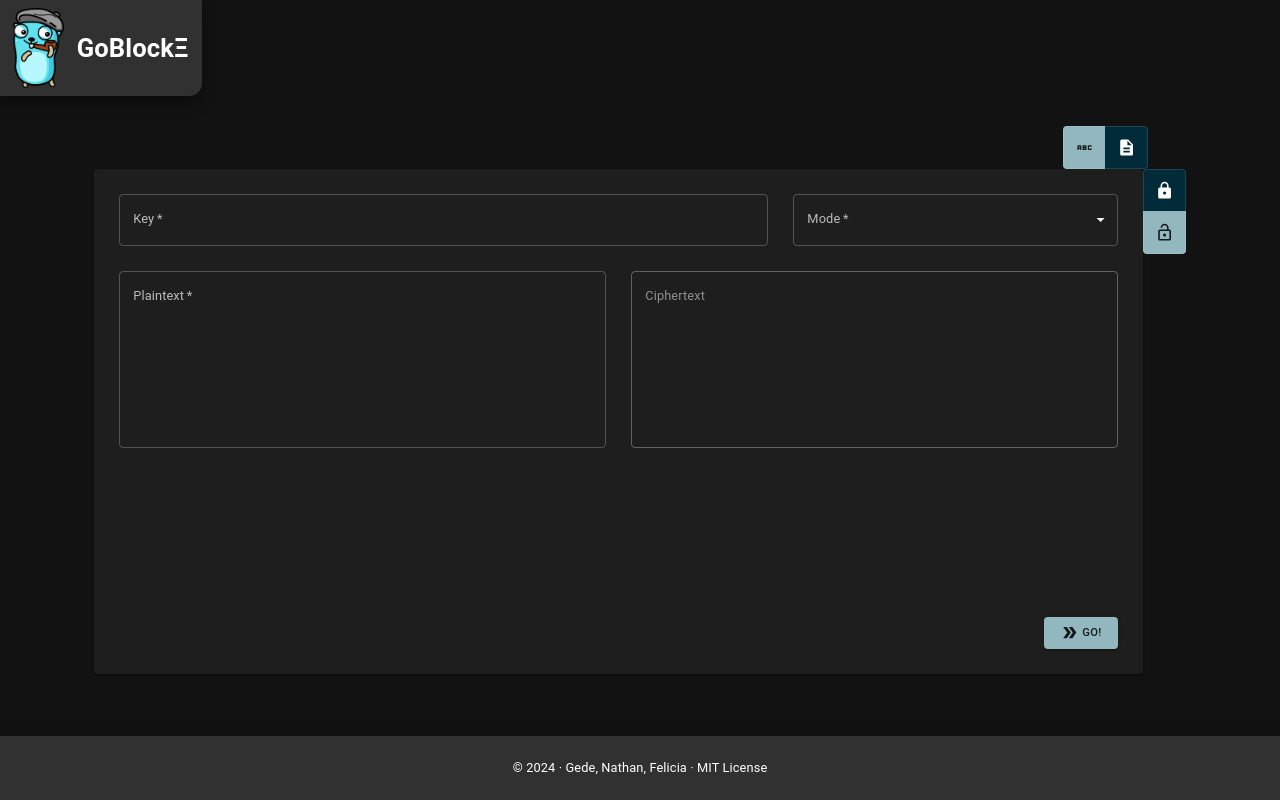
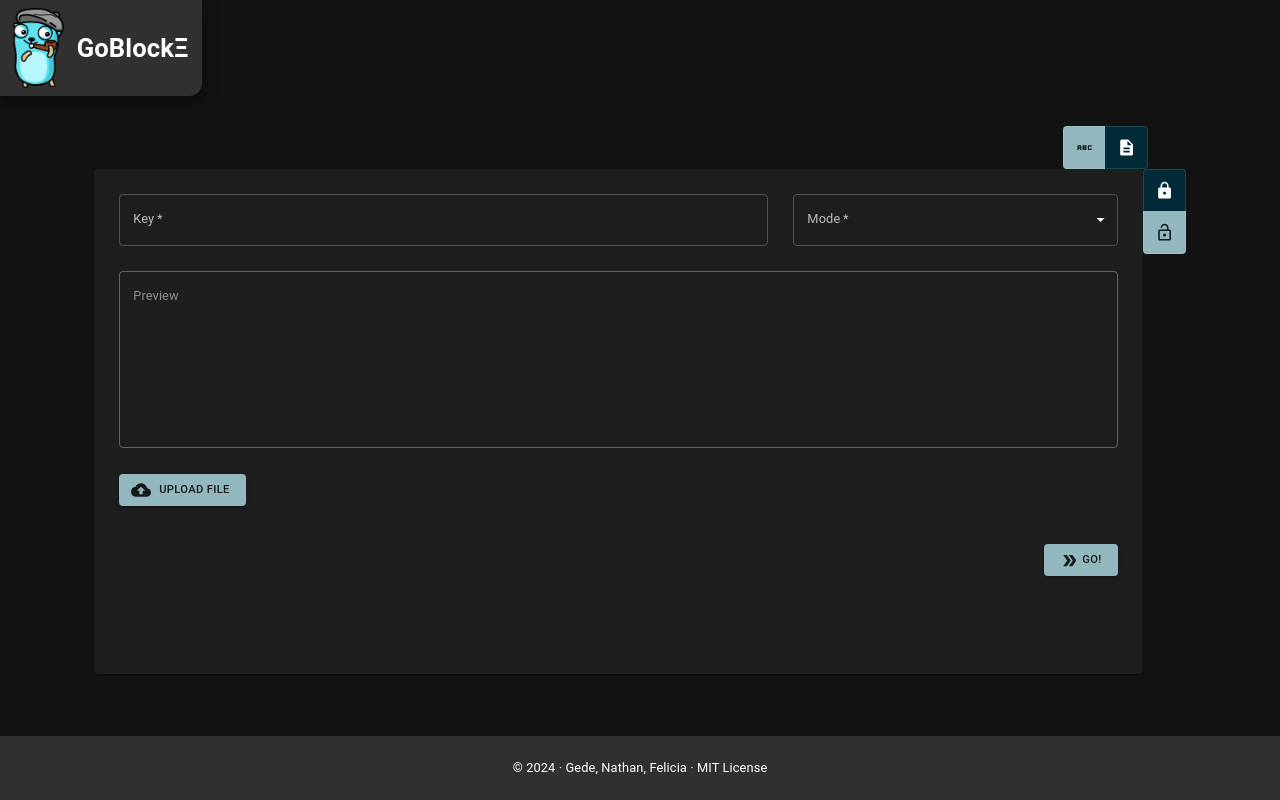
Before and after one commit to LordGedelicious/Block-Cipher-WebApp, a React (Vite) app in the folder frontend/: page / in a window 1280 px wide. Both pictures are taken after a click on the button 1126 px from the left and 147 px from the top of the page. Built offline with nearby package versions, Linux system fonts and the light colour scheme.

Commit message:
Uploading Files
Update Form_File.jsx

```diff
--- /dev/null
+++ b/frontend/src/components/VisuallyHiddenInput.jsx
@@ -0,0 +1,15 @@
+import { styled } from '@mui/material/styles';
+
+const VisuallyHiddenInput = styled('input')({
+  clip: 'rect(0 0 0 0)',
+  clipPath: 'inset(50%)',
+  height: 1,
+  overflow: 'hidden',
+  position: 'absolute',
+  bottom: 0,
+  left: 0,
+  whiteSpace: 'nowrap',
+  width: 1,
+});
+
+export default VisuallyHiddenInput;
--- a/frontend/src/partials/Form_File.jsx
+++ b/frontend/src/partials/Form_File.jsx
@@ -1,17 +1,84 @@
 import './Form_File.css'
 
-import { Box, Card, TextField, Button, ToggleButtonGroup, FormControl, Select, InputLabel, MenuItem } from '@mui/material'
+import { Box, Card, TextField, Button, Switch, Typography, ToggleButtonGroup, Snackbar, FormControl, Select, InputLabel, MenuItem, Alert } from '@mui/material'
 import ToggleButton from '../components/ToggleButton'
+import VisuallyHiddenInput from '../components/VisuallyHiddenInput'
 import LockIcon from '@mui/icons-material/Lock'
 import LockOpenIcon from '@mui/icons-material/LockOpen'
 import DoubleArrowIcon from '@mui/icons-material/DoubleArrow';
+import CloudUploadIcon from '@mui/icons-material/CloudUpload';
 import { useState } from 'react'
 
 function Form_File() {
-    const [plain, setPlain] = useState('')
-    const [cipher, setCipher] = useState('')
+    const [preview, setPreview] = useState('')
+    const [result, setResult] = useState('')
+    const [filename, setFilename] = useState('')
+    const [time, setTime] = useState('')
     const [mode, setMode] = useState('')
     const [isEncrypt, setBool] = useState(true)
+    const [open, setOpen] = useState(false)
+    const [error, setError] = useState('')
+
+    const handleClose = () => {
+        setOpen(false)
+    }
+
+    const handleUpload = (event) => {
+        const file = event.target.files[0]
+        if (event.target.files[0].size > 16777216) {
+            setError('File size must be less than 16MiB')
+            setOpen(true)
+            return
+        }
+        const reader = new FileReader()
+        reader.onload = (event) => {
+            var res = [...new Uint8Array(event.target.result)]
+                .map(x => x.toString(16).padStart(2, '0'));
+            setResult(res.join(''))
+            setPreview(res.slice(0, 1024).join(' ') + (res.length > 1024 ? ' .. .. ..' : ''))
+            setFilename(file.name)
+        }
+        reader.readAsArrayBuffer(file)
+    }
+
+    // Send a POST request to the server to encrypt/decrypt data
+    const fetchBE = async (message, key, isHex=false, isEncrypt=true, mode='ecb') => {
+        const response = await fetch('http://localhost:8080/goblockc', {
+            method: 'POST',
+            body: JSON.stringify({
+                message: message,
+                isHex: isHex,
+                key: key,
+                isEncrypt: isEncrypt,
+                mode: mode,
+            }),
+        })
+        const data = await response.json()
+
+        setResult(data.result)
+        console.log(data.result);
+        setPreview(data.result.slice(0, 1024).join(' ') + (res.length > 1024 ? ' .. .. ..' : ''))
+        setTime(data.timeElapsed)
+        var bytes = new Uint8Array(Math.ceil(data.result / 2));
+        for (var i = 0; i < bytes.length; i++) {
+            bytes[i] = parseInt(data.result.substr(i * 2, i * 2 + 2), 16);
+        }
+        console.log(bytes);
+        var blob = new Blob(bytes, { type: 'application/octet-stream' })
+
+        const url = window.URL.createObjectURL(blob)
+
+        const a = document.createElement('a')
+        a.href = data
+        a.download = filename + (isEncrypt ? '.enc' : '.dec')
+        document.body.appendChild(a)
+        a.style.display = 'none'
+        a.click()
+        a.remove()
+        setTimeout(() => {
+            window.URL.revokeObjectURL(url)
+        }, 1000);
+    }
 
     const handleToggle = (event, newDirection) => {
         if (newDirection !== null) {
@@ -25,29 +92,26 @@ function Form_File() {
 
 
     const handleSubmit = (event) => {
-        // TODO: Implement real event handling
         event.preventDefault()
 
+        // TODO: set loading state
 
-        // TODO: set loading state
         const key = event.target.key.value
+        var valid = key.toLowerCase().split('').every(c => '0123456789abcdef'.indexOf(c) !== -1);
+        if (!valid) {
+            setError('Key must be a valid hexadecimal string')
+            setOpen(true)
+            return
+        }
 
-        if (isEncrypt) {
-            const plaintext = event.target.plaintext.value
-            console.log(key, mode, plaintext)
-            setCipher('The quick brown fox jumps over the lazy dog.')
-        } else {
-            const ciphertext = event.target.ciphertext.value
-            console.log(key, mode, ciphertext)
-            setPlain('The quick brown fox jumps over the lazy dog.')
-        }
+        var message = result
+        fetchBE(message, key, true, isEncrypt, mode)
     }
 
     return (
         <Box
             sx={{
                 display: 'flex',
-                // paddingLeft: '2.5rem',
             }}
         >
             <Card
@@ -103,54 +167,78 @@ function Form_File() {
                     <Box
                         className='input-wrappers'
                         sx={{
+                            position: 'relative',
                             display: 'flex',
+                            flexDirection: 'column',
                             width: '100%',
-                            justifyContent: 'space-between',
-                            marginBottom: '4rem'
+                            // justifyContent: 'space-between',
+                            marginBottom: '2rem'
+                        }}
+                    >
+                        <Box
+                            sx={{
+                                position: 'relative',
+                                display: 'flex',
+                                flex: 1
                             }}
                         >
                             <TextField
-                            id="plaintext"
-                            label="Plaintext"
-                            value={plain}
-                            onChange={(event) => { setPlain(event.target.value) }}
+                                id="preview"
+                                label="Preview"
+                                value={preview}
+                                onChange={(event) => { setPreview(event.target.value) }}
                                 multiline
                                 rows={8}
-                            disabled={!isEncrypt}
-                            required={isEncrypt}
+                                disabled
                                 sx={{
                                     margin: '1rem',
                                     flex: 1
                                 }}
-                        />
-                        <TextField
-                            id="ciphertext"
-                            label="Ciphertext"
-                            value={cipher}
-                            onChange={(event) => { setCipher(event.target.value) }}
-                            multiline
-                            rows={8}
-                            disabled={isEncrypt}
-                            required={!isEncrypt}
-                            sx={{
-                                margin: '1rem',
-                                flex: 1
+                                inputProps={{
+                                    style: {
+                                        fontFamily: 'monospace',
+                                    }
                                 }}
                             />
                         </Box>
+                        <Box
+                            sx={{
+                                display: 'flex',
+                                flexDirection: 'row',
+                                margin: '1rem',
+                                alignItems: 'center'
+                            }}
+                        >
+                            <Button
+                                component="label"
+                                variant="contained"
+                                tabIndex={-1}
+                                startIcon={<CloudUploadIcon />}
+                                sx={{
+                                    marginRight: '1rem'
+                                }}
+                            >
+                                Upload File
+                                <VisuallyHiddenInput
+                                    type="file"
+                                    onChange={handleUpload}
+                                />
+                            </Button>
+                            <Typography>
+                                {filename.length > 36 ? filename.slice(0, 32) + '[...].' + filename.split('.').pop() : filename}
+                            </Typography>
+                        </Box>
+                    </Box>
+                    <div style={{ display: 'flex', width: '100%', justifyContent: 'space-between', paddingLeft: '1rem', paddingRight: '1rem' }}>
+                        <p>{time !== '' ? "Time elapsed: " + time : ''}</p>
                         <Button
                             variant='contained'
                             type='submit'
-                        sx={{
-                            position: 'absolute',
-                            right: 0,
-                            bottom: 0,
-                            margin: '1rem',
-                        }}
                         >
                             <DoubleArrowIcon />
                             &nbsp;Go!
                         </Button>
+                    </div>
                 </form>
             </Card>
             <ToggleButtonGroup
@@ -177,6 +265,21 @@ function Form_File() {
                     <LockOpenIcon />
                 </ToggleButton>
             </ToggleButtonGroup>
+            <Snackbar anchorOrigin={{ vertical: 'top', horizontal: 'right' }} open={open} autoHideDuration={6000} onClose={handleClose}>
+                <Alert
+                onClose={handleClose}
+                severity="warning"
+                variant="filled"
+                    sx={{
+                        display: 'flex',
+                        alignItems: 'center',
+                        justifyContent: 'center',
+                        width: '100%'
+                    }}
+                >
+                    {error}
+                </Alert>
+            </Snackbar>
         </Box>
     )
 }
--- a/frontend/src/partials/Form_Text.jsx
+++ b/frontend/src/partials/Form_Text.jsx
@@ -231,7 +231,7 @@ function Form_Text() {
                         />
                     </Box>
                     <div style={{ display: 'flex', width: '100%', justifyContent: 'space-between', paddingLeft: '1rem',paddingRight: '1rem' }}>
-                        <p>Time elapsed: {time}</p>
+                        <p>{time !== '' ? "Time elapsed: " + time : ''}</p>
                         <Button
                             variant='contained'
                             type='submit'
```
Lines whose indentation alone changed are shown as unchanged.
